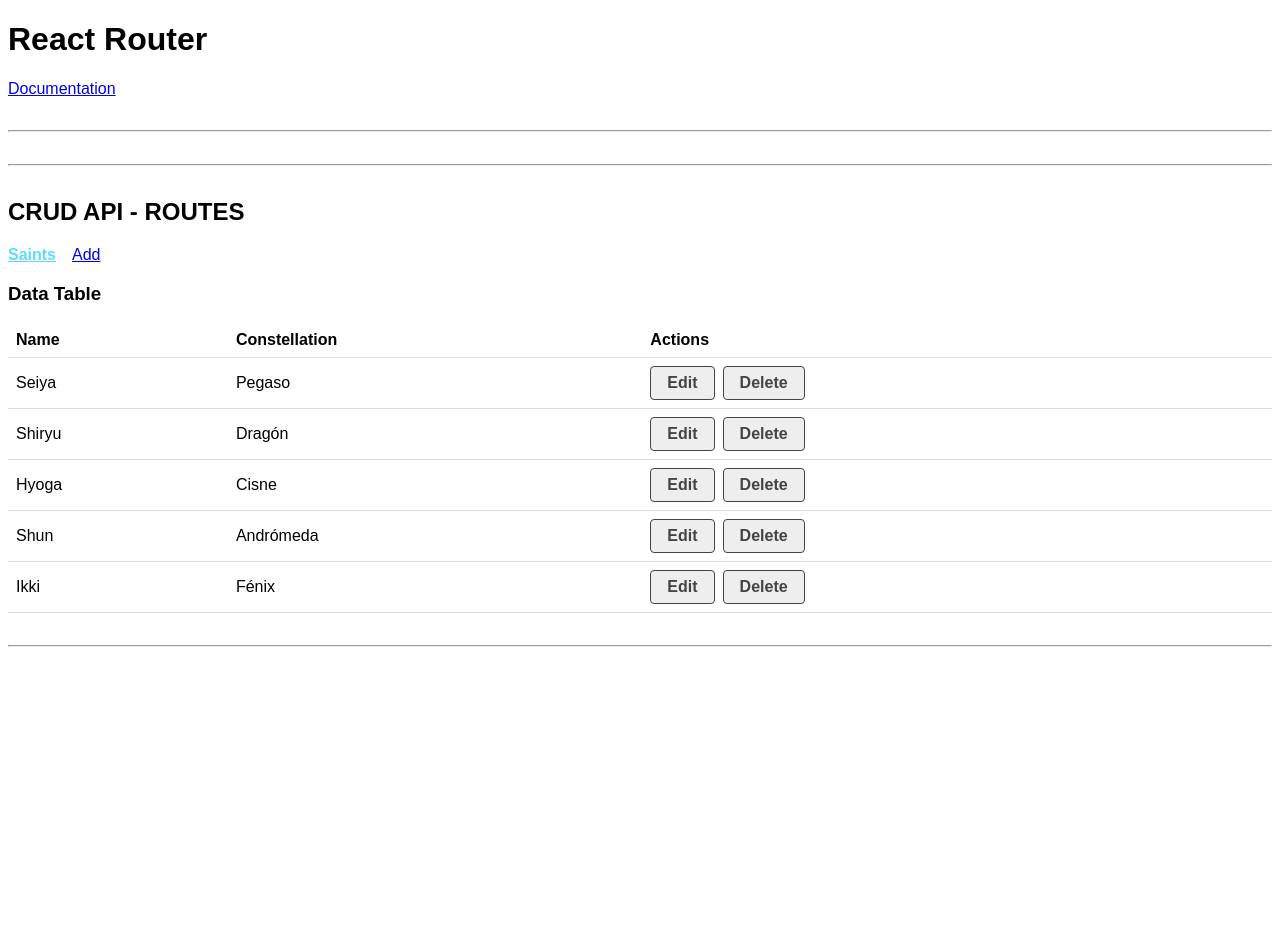
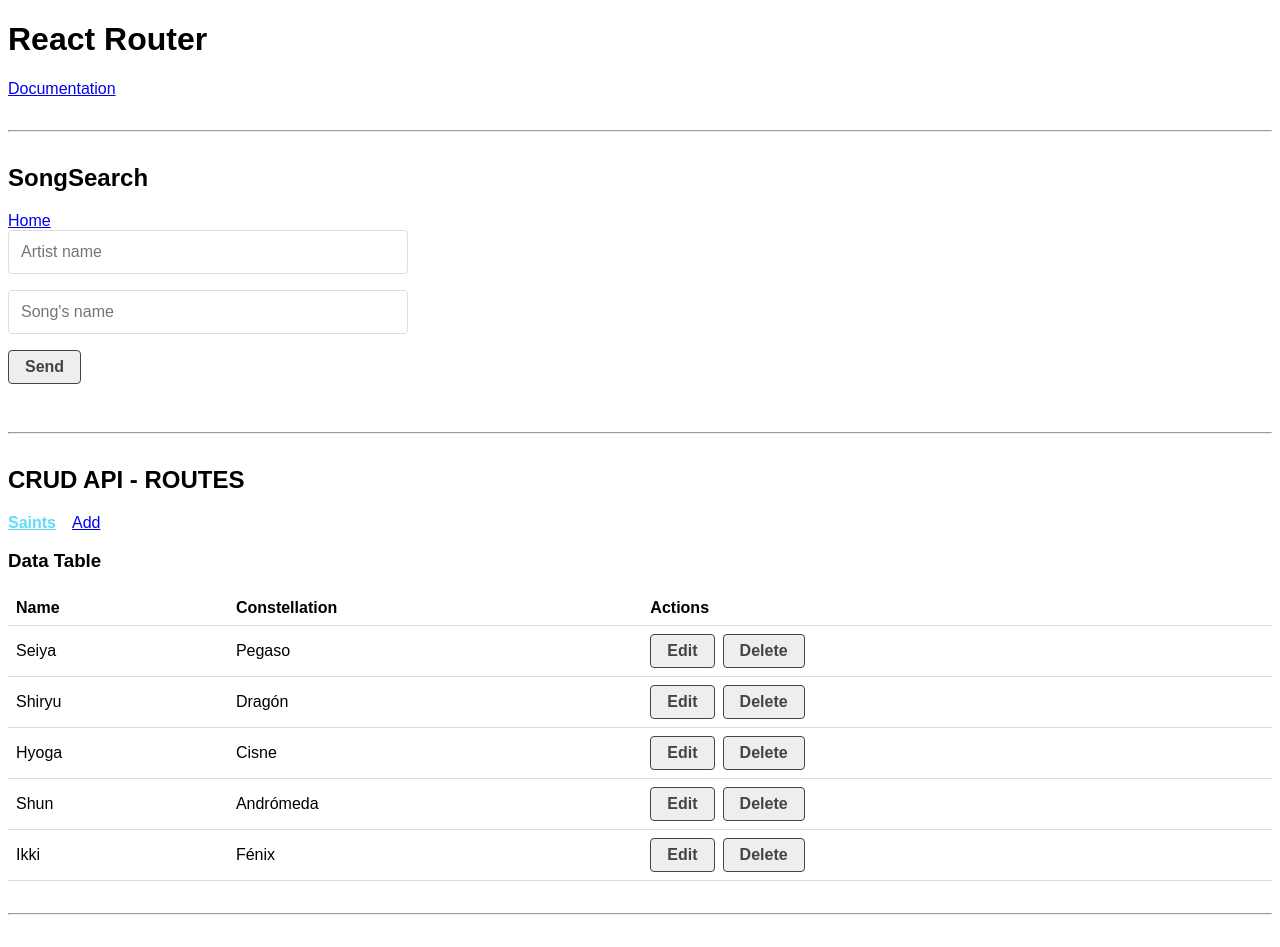
Before and after one commit to 2018030429/react-course-jm, a React (Create React App) app in the folder router-dom/: page / in a window 1280 px wide. Before the commit the page ends 800 px from the top, so only its background shows below. Built offline with nearby package versions, Linux system fonts and the light colour scheme; data requests are answered from the project's data file.

Commit message:
React Routes - Song Search (1)

```diff
--- a/router-dom/src/App.js
+++ b/router-dom/src/App.js
@@ -9,7 +9,7 @@
       <a href="https://reactrouter.com/web/guides/quick-start"
         target="_blank" rel="noreferrer">Documentation</a>
       <hr/>
-      {/* <SongSearch /> */}
+      <SongSearch />
       <hr/>
       <CrudApi />
       <hr/>
--- a/router-dom/src/components/SongSearch.js
+++ b/router-dom/src/components/SongSearch.js
@@ -4,6 +4,8 @@
 import SongDetails from './SongDetails';
 import SongForm from './SongForm';
 import { helpHttp } from "../helpers/help.http";
+import { HashRouter, Link, Switch, Route } from 'react-router-dom';
+import Error404 from '../pages/Error404';
 
 const SongSearch = () => {
 
@@ -43,14 +45,29 @@
 
   return (
     <div>
+      { loading && <Loader/> }
+      <HashRouter basename="songs">
+        <header>
           <h2> SongSearch </h2>
+          <Link to="/"> Home </Link>
           <article className="grid-1-3">
-        { loading && <Loader/> }
-        <SongForm handleSearch={ handleSearch }/>
+            <Switch>
+              <Route exact path="/">
+                <SongForm handleSearch={ handleSearch }>
+                  <h2> Song Table </h2>
                   { search && !loading && (
                     <SongDetails search={ search } lyric={ lyric } bio={ biography }/>
                   )}
+                </SongForm>
+              </Route>
+              <Route exact path="/:id" >
+                <h2> Song Page </h2>
+              </Route>
+              <Route path="" children={<Error404/>}/>
+            </Switch>
           </article>
+        </header>
+      </HashRouter>
     </div>
   )
 }
```
Also changed, not shown: 1 other file (tests, documents, lock files or other folders). Lines whose indentation alone changed are shown as unchanged.
